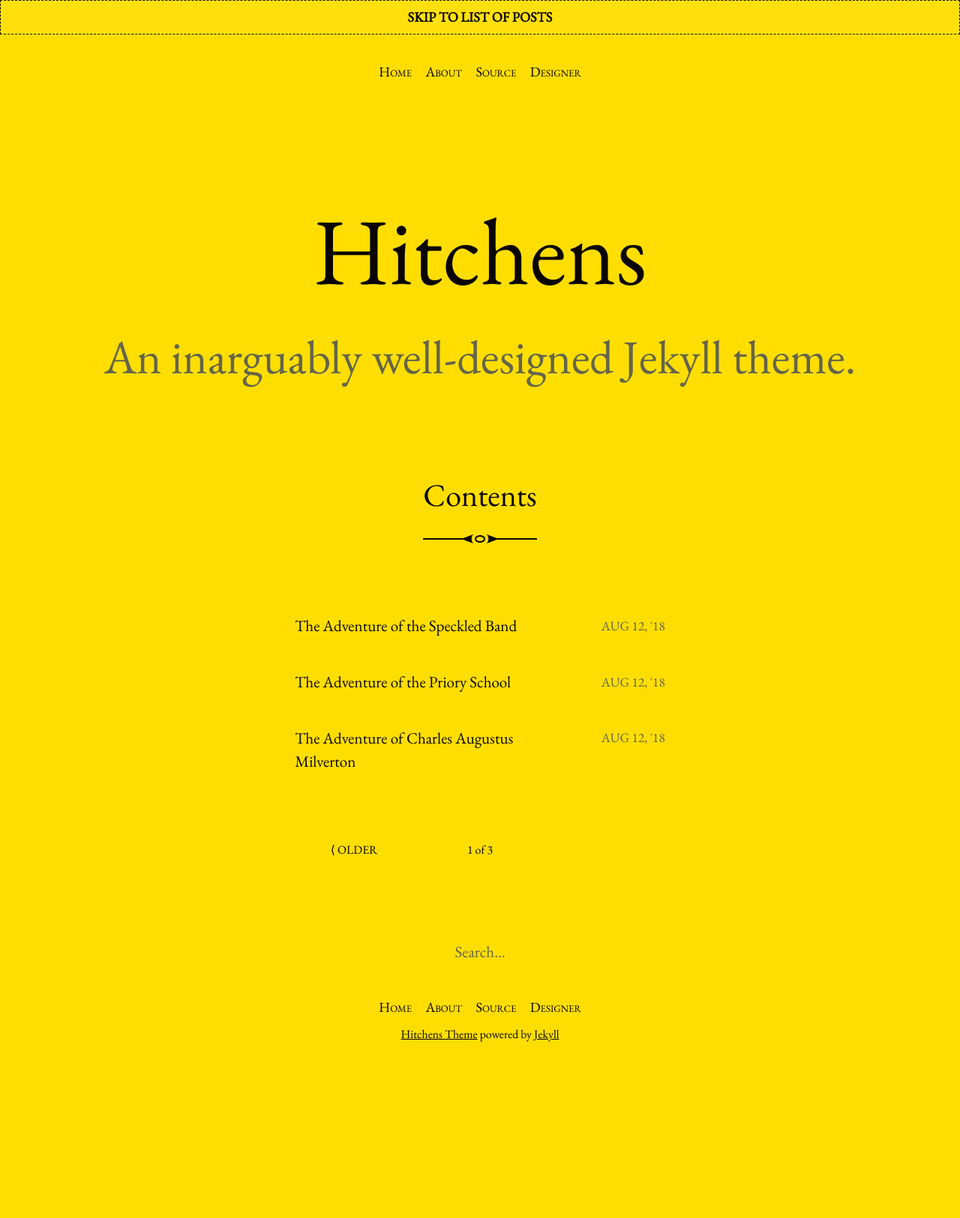
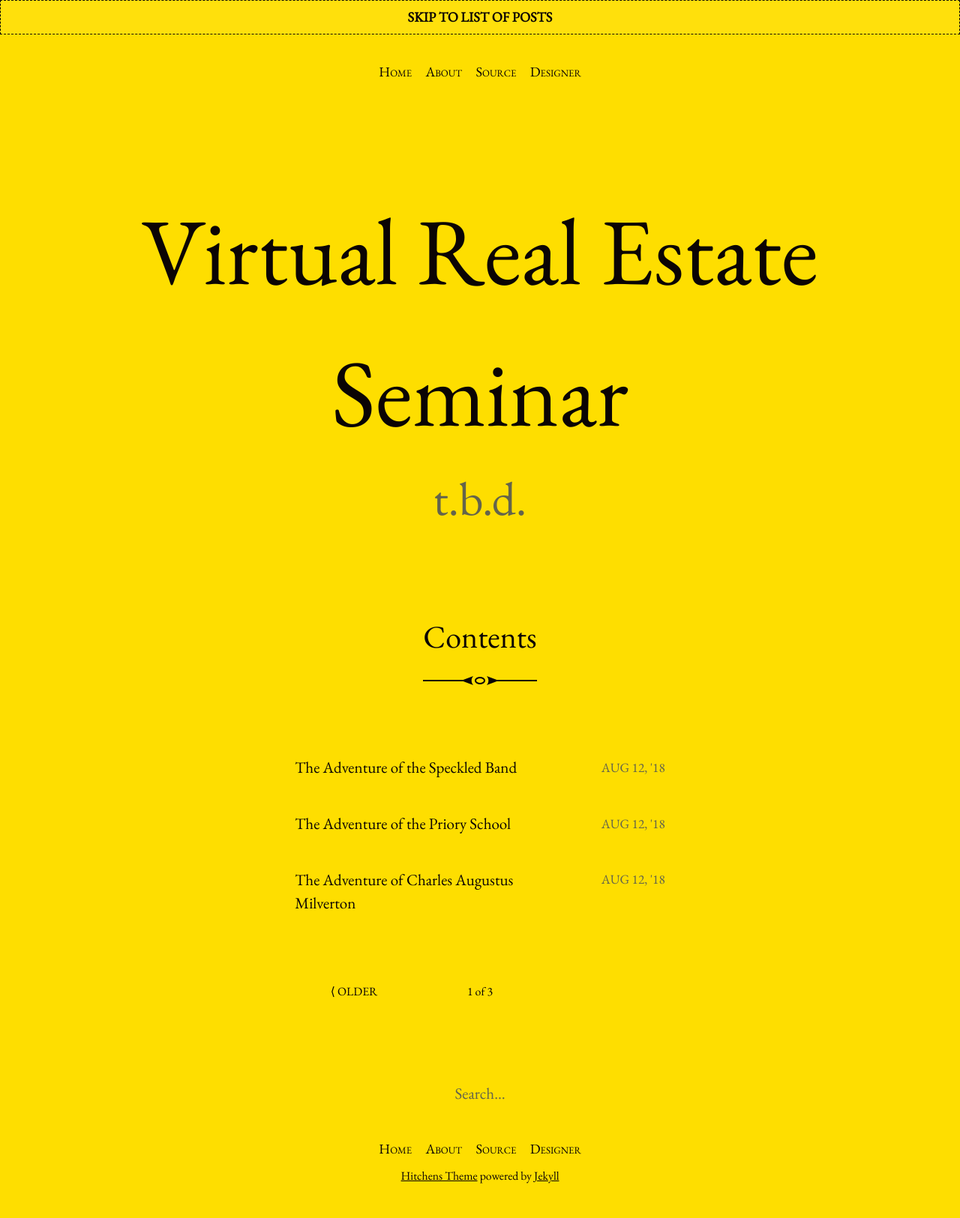
Before and after one commit to thies/real-estate-semimar, a Jekyll site: the page built from index.html, in a window 1280 px wide. Shown: the whole page at 75% size. Built offline with Jekyll 4.4.1, drawn with Linux system fonts in a browser that asks for light colours; the list of posts is cut into pages by our own code; before the commit the page ends 1436 px from its top, so only the background shows below that.

Commit message:
config changed

```diff
--- a/_config.yml
+++ b/_config.yml
@@ -13,15 +13,15 @@
 # you will see them accessed via {{ site.title }}, {{ site.email }}, and so on.
 # You can create any custom variable you would like, and they will be accessible
 # in the templates via {{ site.myvariable }}.
-title: Hitchens
-email: hello@patdryburgh.com
+title: Virtual Real Estate Seminar
+email: htl24@cam.ac.uk
 description: >- # this means to ignore newlines until "baseurl:"
-  An inarguably well-designed Jekyll theme.
-baseurl: "/hitchens" # the subpath of your site, e.g. /blog
-url: "https://patdryburgh.github.io" # the base hostname & protocol for your site, e.g. http://example.com
+  t.b.d.
+baseurl: "/" # the subpath of your site, e.g. /blog
+url: "https://www.seminar.re" # the base hostname & protocol for your site, e.g. http://example.com
 icon: /assets/images/icon-512.png
-twitter_username: patdryburgh
-github_username:  patdryburgh
+twitter_username: thieslindenthal
+github_username:  thies
 
 # Build settings
 markdown: kramdown
```
